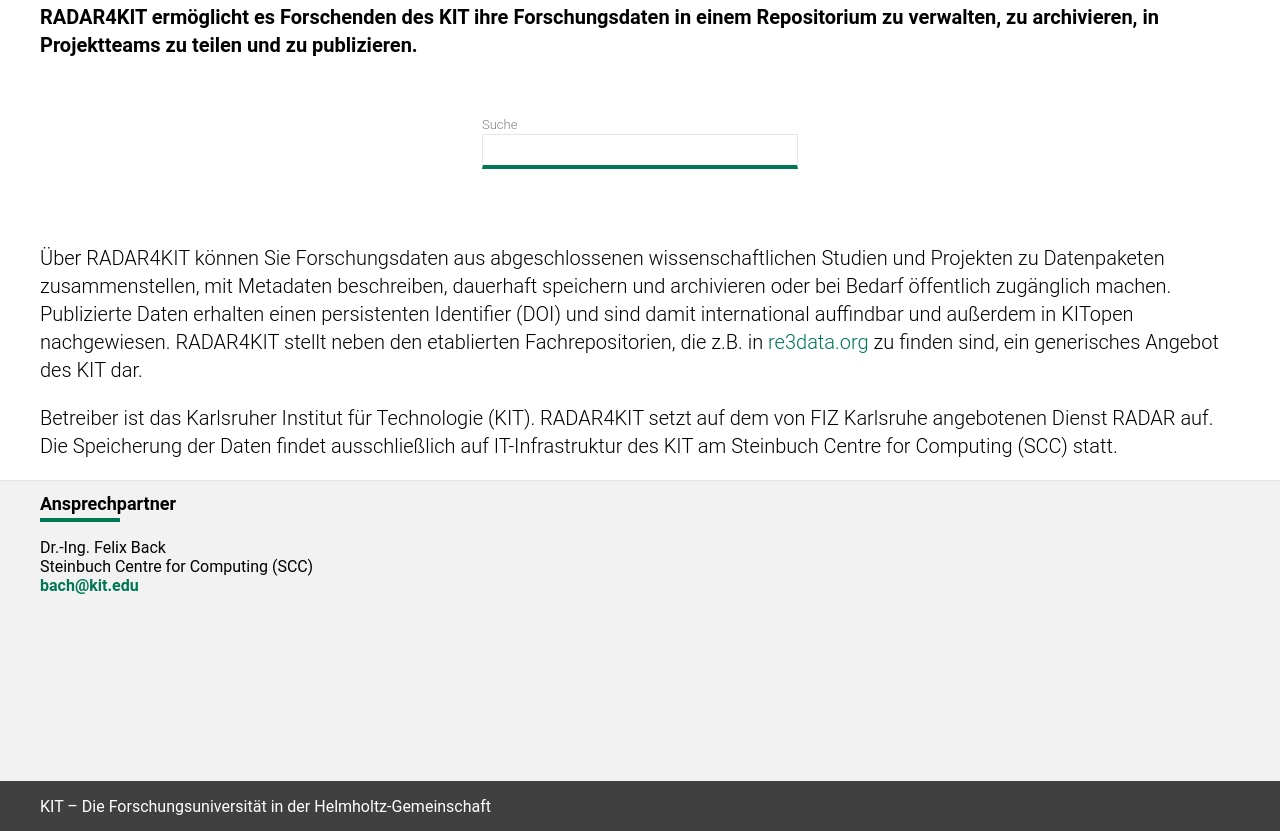
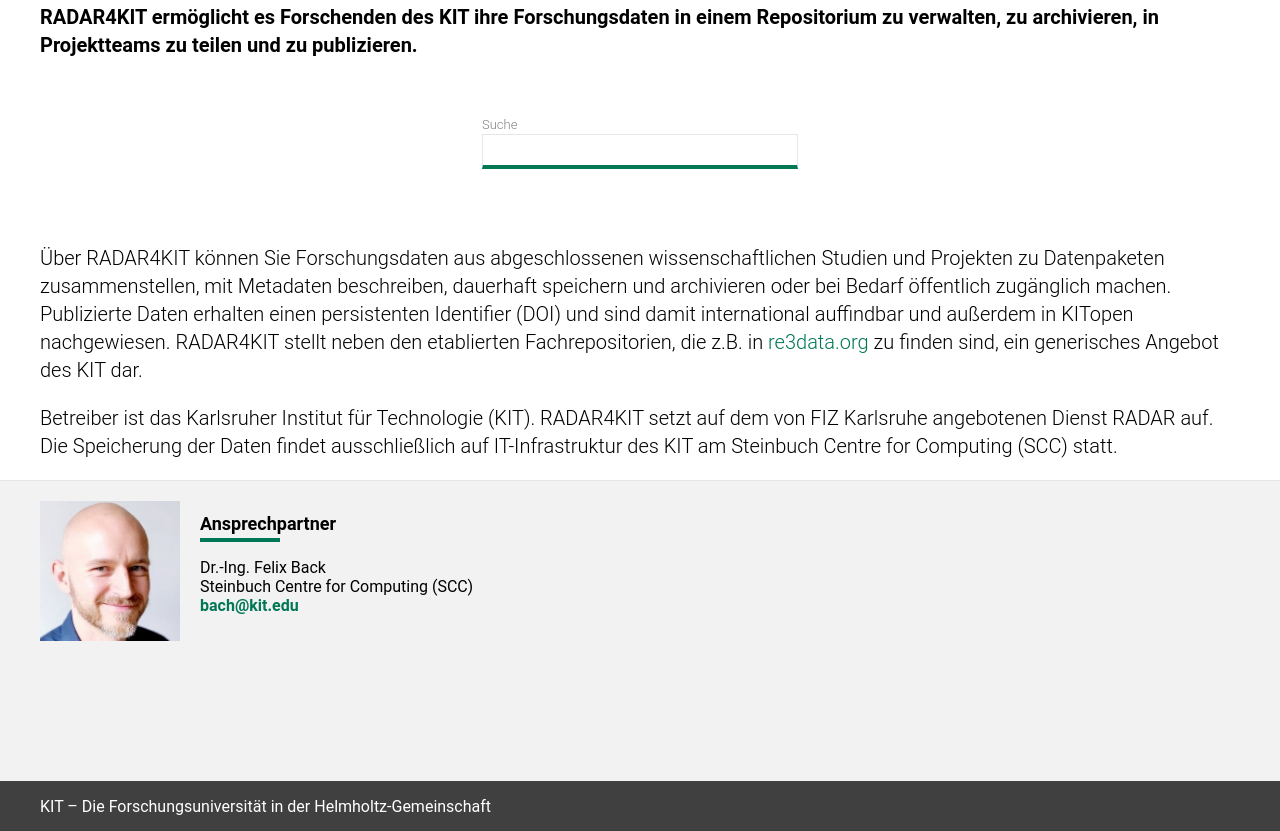
Before and after one commit to ptrxyz/kit-r4k, a plain HTML site: page index.html in a window 1280 px wide. Shown: the part 384-1215 px from the top of the page. Drawn offline with nearby package versions, Linux system fonts and the light colour scheme; files that its build step writes are made by us from their sources; a web font is replaced by a local one.

Commit message:
reworked contact box

```diff
--- a/css/main.scss
+++ b/css/main.scss
@@ -232,6 +232,12 @@ footer {
         flex-direction: row;
         align-items: flex-start;
         justify-content: flex-start;
+
+        .sbs {
+            display: flex;
+            justify-items: flex-start;
+        }
+
         .footerBox {
             // background-color: crimson;
         }
@@ -242,9 +248,12 @@ footer {
 
         .contactBox {
             font-size: 16px;
+            padding-top: 20px;
 
             img {
-                float: left;
+                width: 140px;
+                height: 140px;
+                padding-right: 20px;
             }
 
             h1 {
--- a/index.html
+++ b/index.html
@@ -98,15 +98,16 @@
             <!-- <div class="footerBox">
                 FELIX!
             </div> -->
-            <div class="footerBox contactBox">
-                <img src="">
+            <div class="footerBox contactBox sbs">
+                <img src="img/felix.bach.jpg">
+                <div>
                     <h1>Ansprechpartner</h1>
                     <span>
                         Dr.-Ing. Felix Back<br>
                         Steinbuch Centre for Computing (SCC)<br>
                         <a href='mailto:bach@kit.edu'>bach@kit.edu</a>
                     </span>
-
+                </div>
             </div>
         </div>
     </footer>
```
Also changed, not shown: img/felix.bach.jpg (added). Lines whose indentation alone changed are shown as unchanged.
